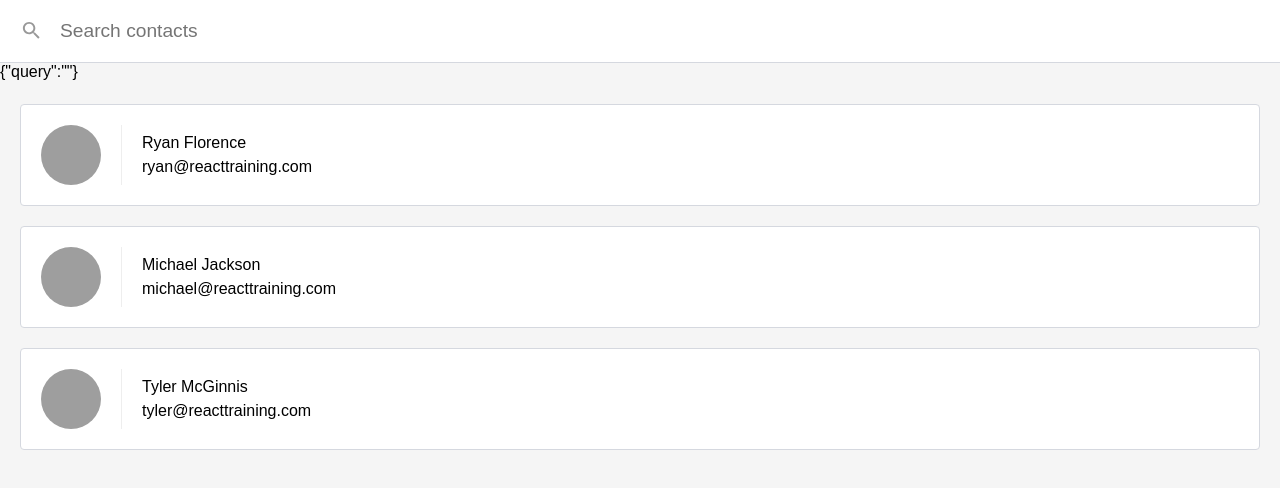
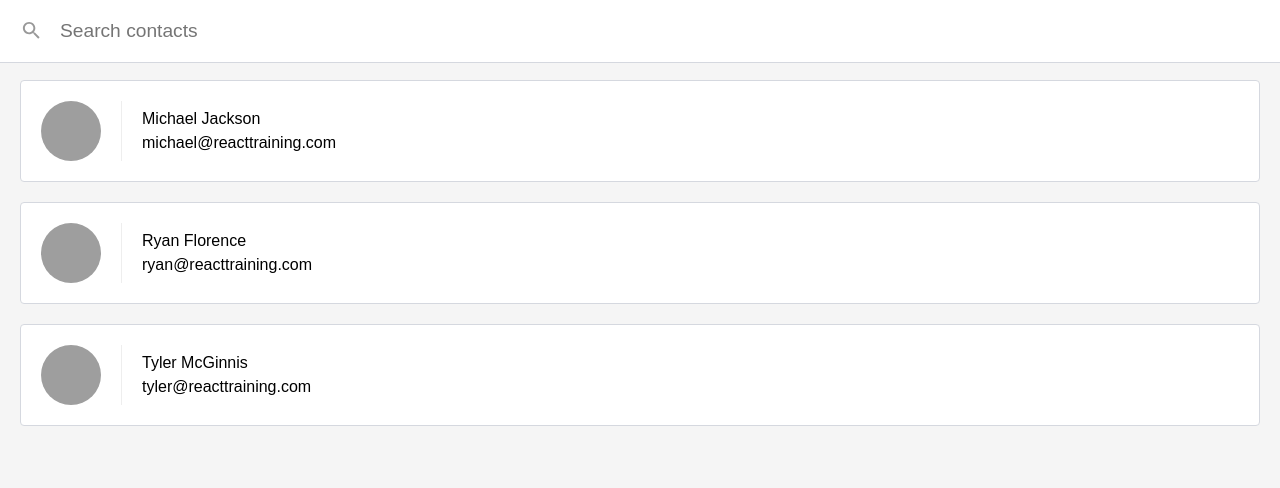
Before and after one commit to shablcuShaluRai/reactnd-contacts-complete, a React (Create React App) app: page / in a window 1280 px wide. Shown: the top 488 px of the page. Built offline with nearby package versions, Linux system fonts and the light colour scheme.

Commit message:
Filter and sort the contacts that are searched for

```diff
--- a/package.json
+++ b/package.json
@@ -3,10 +3,12 @@
   "version": "0.1.0",
   "private": true,
   "dependencies": {
+    "escape-string-regexp": "^1.0.5",
     "prop-types": "^15.5.10",
     "react": "^15.6.1",
     "react-dom": "^15.6.1",
-    "react-scripts": "1.0.10"
+    "react-scripts": "1.0.10",
+    "sort-by": "^1.2.0"
   },
   "scripts": {
     "start": "react-scripts start",
--- a/src/ListContacts.js
+++ b/src/ListContacts.js
@@ -1,5 +1,9 @@
 import React, { Component } from 'react'
 import PropTypes from 'prop-types'
+import escapeRegExp from 'escape-string-regexp'
+import sortBy from 'sort-by'
+
+
 class ListContacts extends Component {
   static propTypes = {
     contacts: PropTypes.array.isRequired,
@@ -15,9 +19,18 @@
   }
 
   render() {
+    let showingContacts
+    if (this.state.query) {
+      const match = new RegExp(escapeRegExp(this.state.query), 'i')
+      showingContacts = this.props.contacts.filter((contact) => match.test(contact.name))
+    } else {
+      showingContacts = this.props.contacts
+    }
+
+    showingContacts.sort(sortBy('name'))
+
     return (
       <div className='list-contacts'>
-        {JSON.stringify(this.state)}
           <div className='list-contacts-top'>
             <input
               className='search-contacts'
@@ -28,7 +41,7 @@
             />
           </div>
           <ol className='contact-list'>
-          {this.props.contacts.map((contact) => (
+            {showingContacts.map((contact) => (
               <li key={contact.id} className='contact-list-item'>
                 <div className='contact-avatar' style={{
                   backgroundImage: `url(${contact.avatarURL})`
```
Lines whose indentation alone changed are shown as unchanged.
